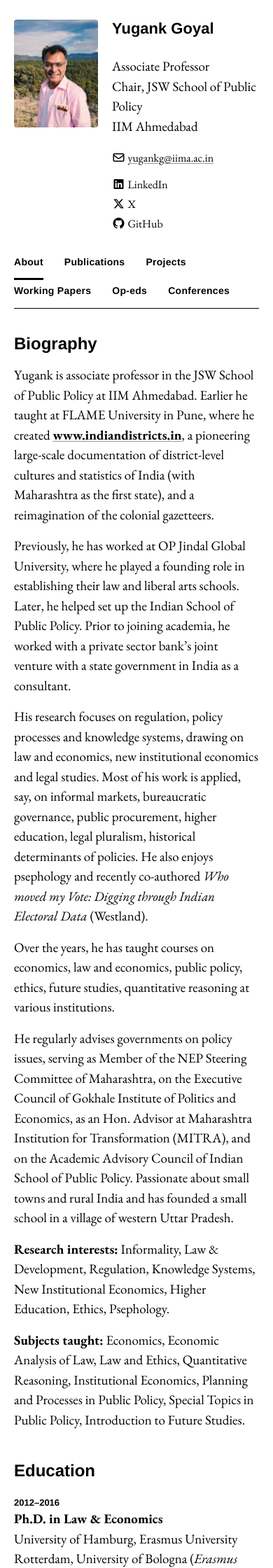
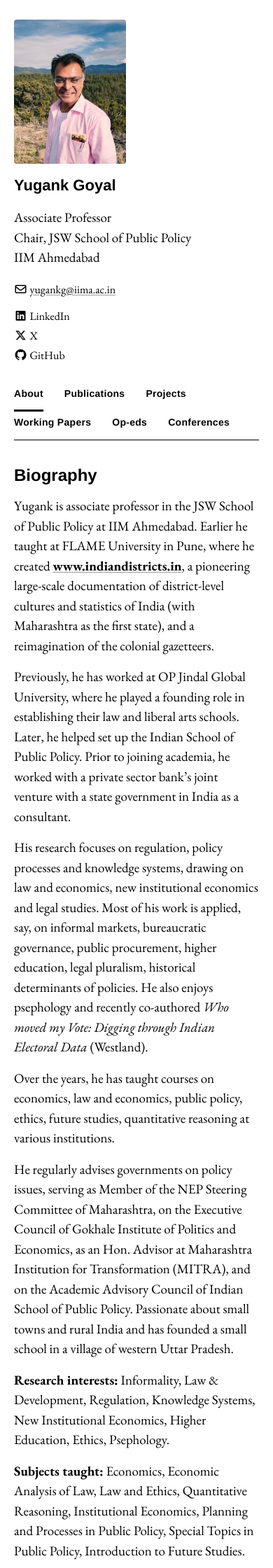
Before and after one commit to yugankgoyal/yugankgoyal.github.io, a Jekyll site: the page built from index.md, in a window 390 px wide. Shown: the top 2240 px of the page at 70% size. Built offline with Jekyll 4.4.1, drawn with Linux system fonts in a browser that asks for light colours.

Commit message:
Update style.scss

```diff
--- a/assets/css/style.scss
+++ b/assets/css/style.scss
@@ -127,9 +127,8 @@ ol.subs li { margin: 0 0 2px; }
 /* ---------- small screens ---------- */
 @media (max-width: 860px) {
   .wrap { grid-template-columns: 1fr; gap: 28px; padding: 28px 20px 60px; }
-  .side .tagline { white-space: normal; }
-  .side { position: static; display: grid; grid-template-columns: 120px 1fr; column-gap: 20px; align-items: start; }
-  .side .photo { grid-row: 1 / span 4; margin: 0; }
+  .side { position: static; }
+  .side .photo { width: 160px; }
   .filter-layout { grid-template-columns: 1fr; gap: 20px; }
   .filters { position: static; order: 1; }
   .filters ul { display: flex; flex-wrap: wrap; gap: 4px 18px; }
```
